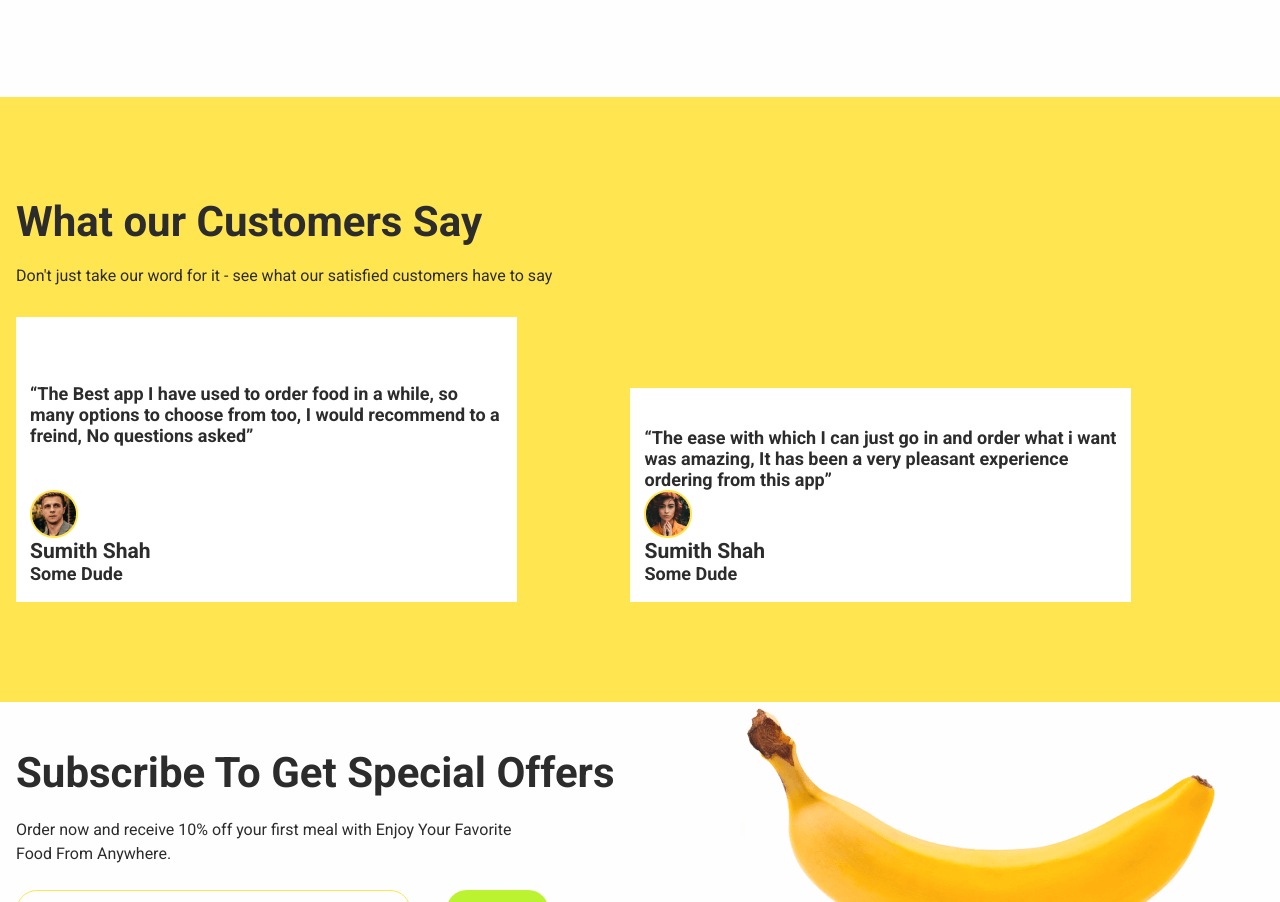
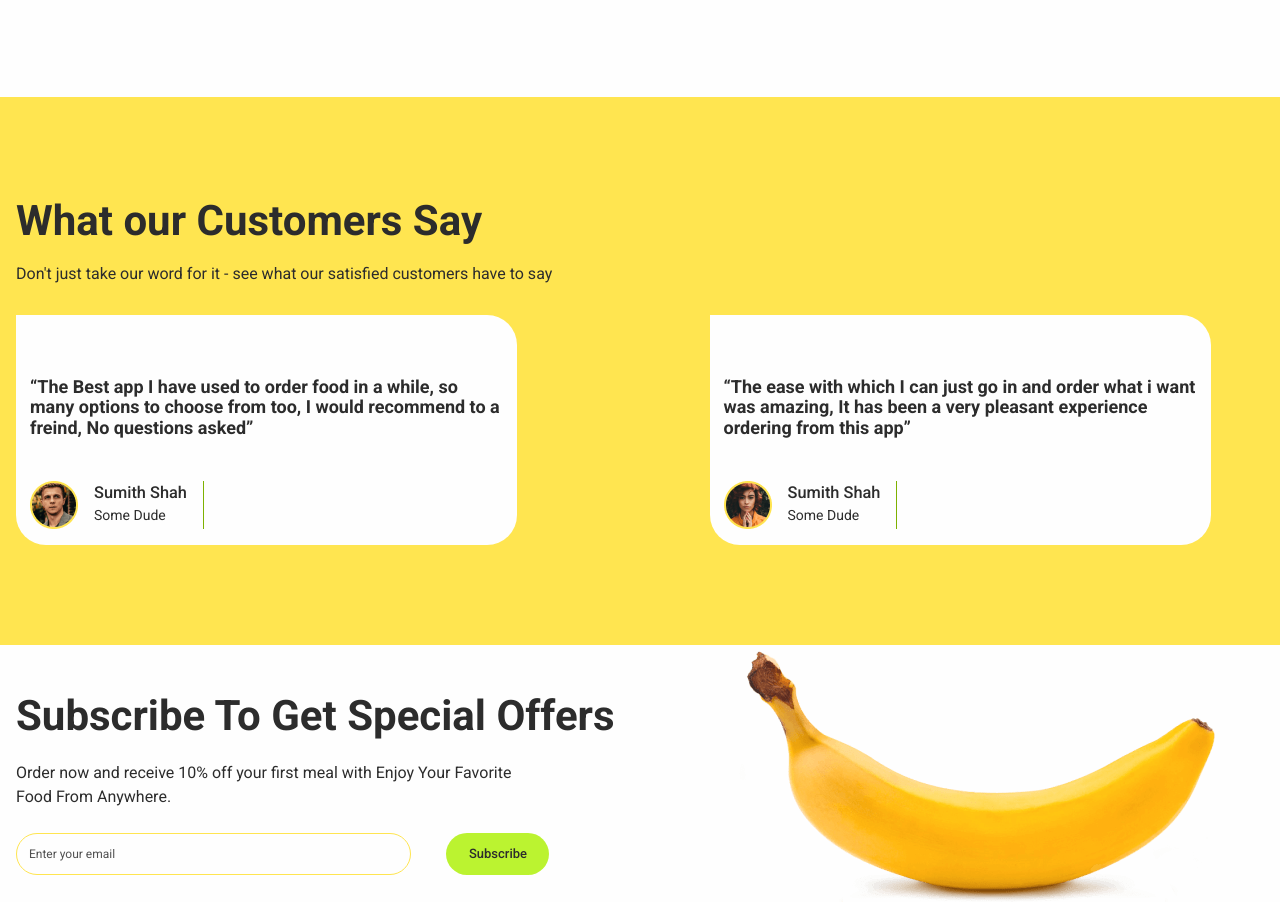
Before and after one commit to NikOvchinnik/foodsta-team-project, a plain HTML site: page index.html in a window 1280 px wide. Shown: the part 2398-3300 px from the top of the page. Drawn offline with nearby package versions, Linux system fonts and the light colour scheme.

Commit message:
main edits

```diff
--- a/css/style.css
+++ b/css/style.css
@@ -350,47 +350,71 @@ img {
 
 /**-------Customers Say Kristina-----**/
 .customers {
+  padding-top: 100px;
+  padding-bottom: 100px;
   background: var(--secondary-background-color);
 }
 
-.customers-tittle {
-  color: var(--primary-text-color);
-    font-size: 42px;
-    font-weight: 700;
-    line-height: normal;
-    margin-bottom: 20px;
-    padding-top: 100px;
+.customers-title {
+  font-size: 42px;
+  margin-bottom: 20px;
 }
 
 .customers-text {
-  color: var(--primary-text-color);
-    font-size: 16px;
-    line-height: normal;
-    margin-bottom: 32px;
+  font-size: 16px;
+  margin-bottom: 32px;
+}
+
+.customers-ul {
+  display: flex;
+  gap: 139px;
+  flex-wrap: wrap;
 }
 
 .customers-li {
-  width: 501px;
-  background-color: var(--white-color);
-    padding: 18px 14px;
-    display: inline-block;
-    margin-bottom: 100px;
-    margin-right: 110px;
-  color: var(--primary-text-color);
-    font-size: 18px;
-    font-weight: 700;
-    line-height: normal;
+  width: calc((100% - 139px) / 2);
 }
 
-.stars-icons {
-margin-bottom: 28px;
+.customers-comment-container {
+  width: 501px;
+  background-color: var(--background-color);
+  padding: 14px 14px 16px 14px;
+  border-radius: 0px 30px 30px 30px;
 }
 
-.customers-cont {
-  margin-top: 44px;
+.customers-icon {
+  fill: var(--secondary-background-color);
+  width: 16px;
+  height: 16px;
+  margin-bottom: 28px;
+}
+
+.customers-comment {
+  font-size: 18px;
+  font-weight: 700;
+  margin-bottom: 42px;
+}
+
+.customers-card {
+  display: flex;
+}
+
+.customers-card-img {
+  margin-right: 16px;
+}
+
+.customers-card-text {
+  border-right: 1px solid var(--link-color);
+  padding-right: 16px;
 }
 
 .customers-name {
+  font-weight: 500;
+  line-height: 1.5;
+}
+
+.customers-position {
+  line-height: 1.5;
 }
 
 /**-------Subscribe Oleksiy-----**/
--- a/index.html
+++ b/index.html
@@ -199,35 +199,69 @@
       <!-- Customers Say Kristina-->
       <section class="customers">
         <div class="container">
-        <h2 class="customers-tittle">What our Customers Say</h2>
-        <p class="customers-text">Don't just take our word for it - see what our satisfied customers have to say</p>
+          <h2 class="customers-title">What our Customers Say</h2>
+          <p class="customers-text">
+            Don't just take our word for it - see what our satisfied customers have to say
+          </p>
           <ul class="customers-ul">
             <li class="customers-li">
-            <svg class="stars-icons" width="101" height="16">
-              <use href="./images/stars.svg"></use>
+              <div class="customers-comment-container">
+                <svg class="customers-icon">
+                  <use href="./images/symbol-defs.svg#icon-star" width="16" height="16"></use>
                 </svg>
-            <p class="customers-say">“The Best app I have used to order food in a while, so many options to choose
-              from
-              too, I would
-              recommend to a freind,
-              No questions asked”</p>
-            <div class="customers-cont">
-              <img src="./images/person1.png" class="">
+                <svg class="customers-icon">
+                  <use href="./images/symbol-defs.svg#icon-star" width="16" height="16"></use>
+                </svg>
+                <svg class="customers-icon">
+                  <use href="./images/symbol-defs.svg#icon-star" width="16" height="16"></use>
+                </svg>
+                <svg class="customers-icon">
+                  <use href="./images/symbol-defs.svg#icon-star" width="16" height="16"></use>
+                </svg>
+                <svg class="customers-icon">
+                  <use href="./images/symbol-defs.svg#icon-star" width="16" height="16"></use>
+                </svg>
+                <p class="customers-comment">
+                  “The Best app I have used to order food in a while, so many options to choose from
+                  too, I would recommend to a freind, No questions asked”
+                </p>
+                <div class="customers-card">
+                  <img src="./images/person1.png" alt="Sumith Shah" class="customers-card-img" width="48" height="48" />
+                  <div class="customers-card-text">
                     <h3 class="customers-name">Sumith Shah</h3>
-              <p class="">Some Dude</p>
+                    <p class="customers-position">Some Dude</p>
+                  </div>
+                </div>
               </div>
             </li>
             <li class="customers-li">
-            <svg class="" width="101" height="16"></svg>
-            <use href="./images/stars.svg"></use>
-            <p class="customers-say">“The ease with which I can just go in and order what i want was amazing, It has
-              been a very
-              pleasant experience ordering
-              from this app”</p>
-            <div class="">
-              <img src="./images/person2.png">
-              <h3 class="">Sumith Shah</h3>
-              <p class="">Some Dude</p>
+              <div class="customers-comment-container">
+                <svg class="customers-icon">
+                    <use href="./images/symbol-defs.svg#icon-star" width="16" height="16"></use>
+                  </svg>
+                <svg class="customers-icon">
+                  <use href="./images/symbol-defs.svg#icon-star" width="16" height="16"></use>
+                </svg>
+                <svg class="customers-icon">
+                  <use href="./images/symbol-defs.svg#icon-star" width="16" height="16"></use>
+                </svg>
+                <svg class="customers-icon">
+                  <use href="./images/symbol-defs.svg#icon-star" width="16" height="16"></use>
+                </svg>
+                <svg class="customers-icon">
+                  <use href="./images/symbol-defs.svg#icon-star" width="16" height="16"></use>
+                </svg>
+                <p class="customers-comment">
+                  “The ease with which I can just go in and order what i want was amazing, It has been
+                  a very pleasant experience ordering from this app”
+                </p>
+                <div class="customers-card">
+                  <img src="./images/person2.png" alt="Sumith Shah" class="customers-card-img" width="48" height="48"/>
+                  <div class="customers-card-text">
+                    <h3 class="customers-name">Sumith Shah</h3>
+                    <p class="customers-position">Some Dude</p>
+                  </div>
+                </div>
               </div>
             </li>
           </ul>
```
Also changed, not shown: images/symbol-defs.svg. Lines whose indentation alone changed are shown as unchanged.
